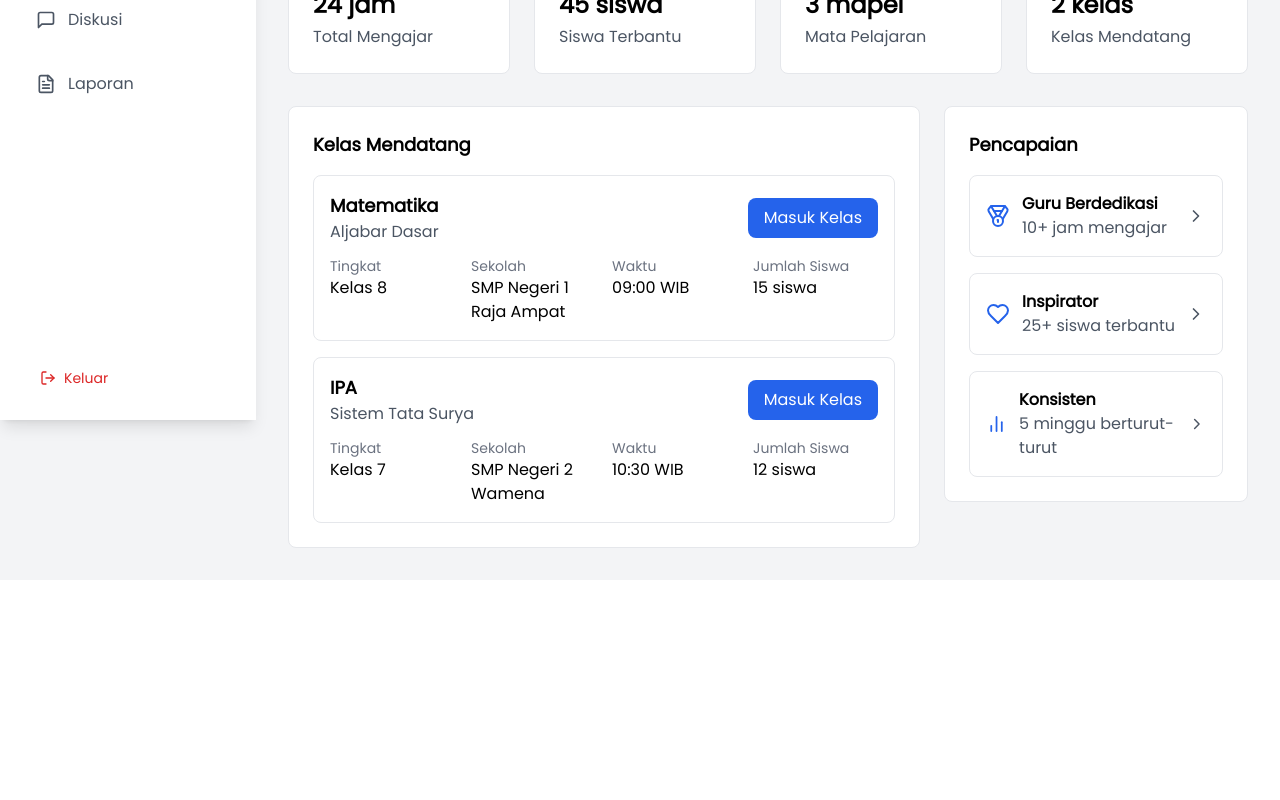
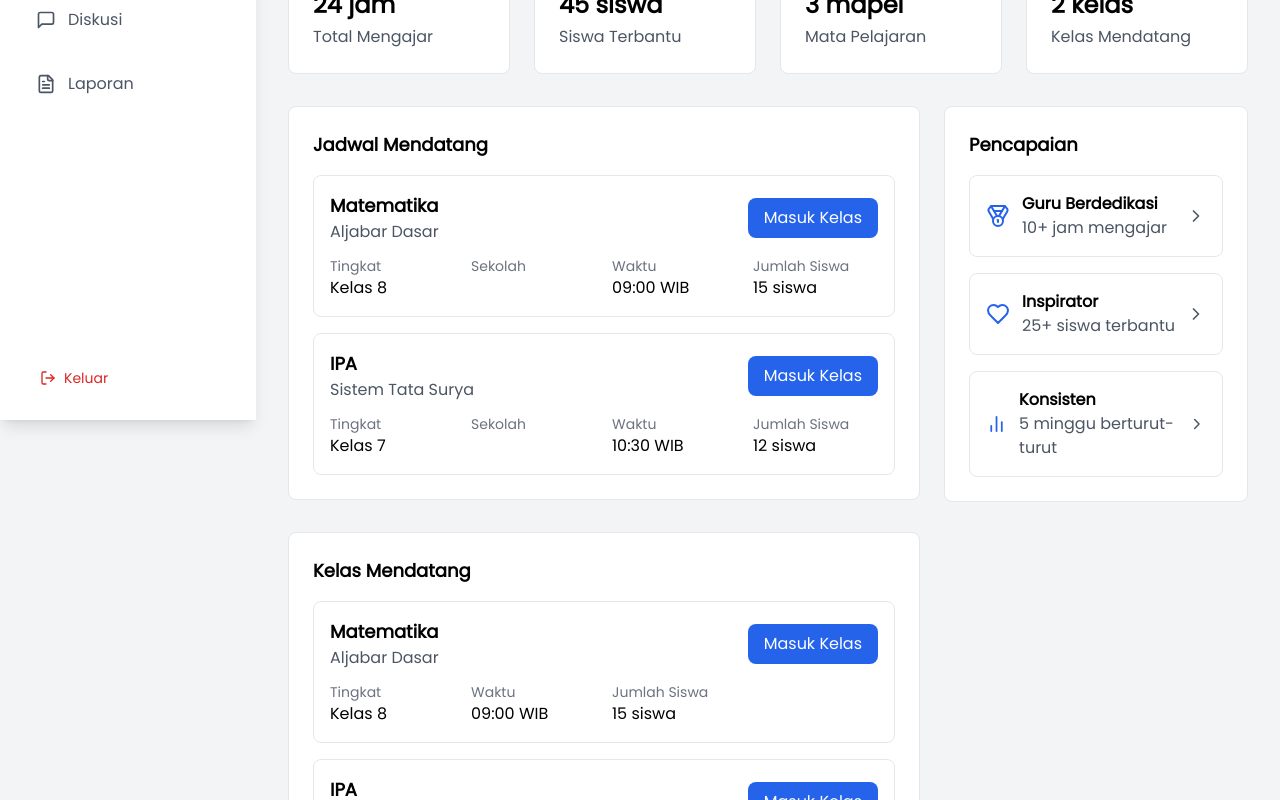
Before and after one commit to Silaenn/KitaBisaMengajar, a React (Vite) app: page /dashboard-mentor in a window 1280 px wide. Shown: the part 380-1180 px from the top of the page. Before the commit the page ends 960 px from the top, so only its background shows below. Built offline with nearby package versions, Linux system fonts and the light colour scheme.

Commit message:
updateSDashBoard

```diff
--- a/src/pages/DashBoard/DashboardMentor.jsx
+++ b/src/pages/DashBoard/DashboardMentor.jsx
@@ -114,7 +114,6 @@ const DashboardMentor = () => {
       subject: "Matematika",
       topic: "Aljabar Dasar",
       grade: "Kelas 8",
-      school: "SMP Negeri 1 Raja Ampat",
       date: "12 November 2024",
       time: "09:00 WIB",
       students: 15,
@@ -124,7 +123,6 @@ const DashboardMentor = () => {
       subject: "IPA",
       topic: "Sistem Tata Surya",
       grade: "Kelas 7",
-      school: "SMP Negeri 2 Wamena",
       date: "13 November 2024",
       time: "10:30 WIB",
       students: 12,
@@ -265,8 +263,8 @@ const DashboardMentor = () => {
         <div className="grid grid-cols-3 gap-6">
           {/* Upcoming Classes */}
           <div className="col-span-2">
-            <div className="bg-white rounded-lg border p-6">
-              <h3 className="text-lg font-semibold mb-4">Kelas Mendatang</h3>
+            <div className="bg-white rounded-lg border p-6 mb-8">
+              <h3 className="text-lg font-semibold mb-4">Jadwal Mendatang</h3>
               <div className="space-y-4">
                 {nextClasses.map((class_) => (
                   <div
@@ -294,6 +292,45 @@ const DashboardMentor = () => {
                         <p className="text-sm text-gray-500">Sekolah</p>
                         <p className="font-medium">{class_.school}</p>
                       </div>
+                      <div>
+                        <p className="text-sm text-gray-500">Waktu</p>
+                        <p className="font-medium">{class_.time}</p>
+                      </div>
+                      <div>
+                        <p className="text-sm text-gray-500">Jumlah Siswa</p>
+                        <p className="font-medium">{class_.students} siswa</p>
+                      </div>
+                    </div>
+                  </div>
+                ))}
+              </div>
+            </div>
+            <div className="bg-white rounded-lg border p-6">
+              <h3 className="text-lg font-semibold mb-4">Kelas Mendatang</h3>
+              <div className="space-y-4">
+                {nextClasses.map((class_) => (
+                  <div
+                    key={class_.id}
+                    className="p-4 border rounded-lg hover:shadow-md transition-shadow"
+                  >
+                    <div className="flex items-center justify-between mb-3">
+                      <div>
+                        <h4 className="font-bold text-lg">{class_.subject}</h4>
+                        <p className="text-gray-600">{class_.topic}</p>
+                      </div>
+                      <button
+                        className="px-4 py-2 bg-blue-600 text-white rounded-lg hover:bg-blue-700 transition-colors"
+                        onClick={() => navigate("/classroomInterface")}
+                      >
+                        Masuk Kelas
+                      </button>
+                    </div>
+                    <div className="grid grid-cols-4 gap-4">
+                      <div>
+                        <p className="text-sm text-gray-500">Tingkat</p>
+                        <p className="font-medium">{class_.grade}</p>
+                      </div>
+
                       <div>
                         <p className="text-sm text-gray-500">Waktu</p>
                         <p className="font-medium">{class_.time}</p>
```
Also changed, not shown: package.json (+3 -4 lines).
